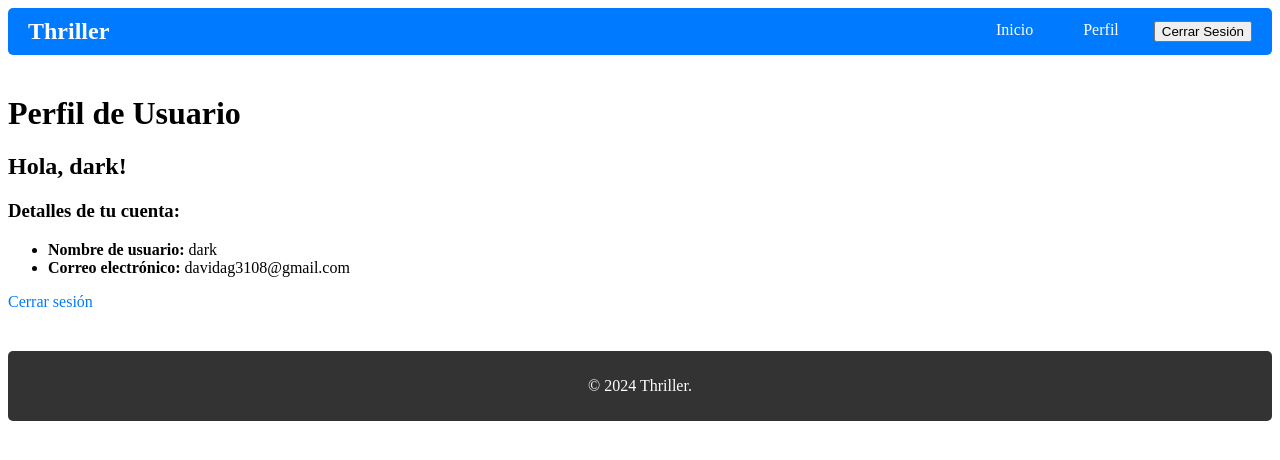
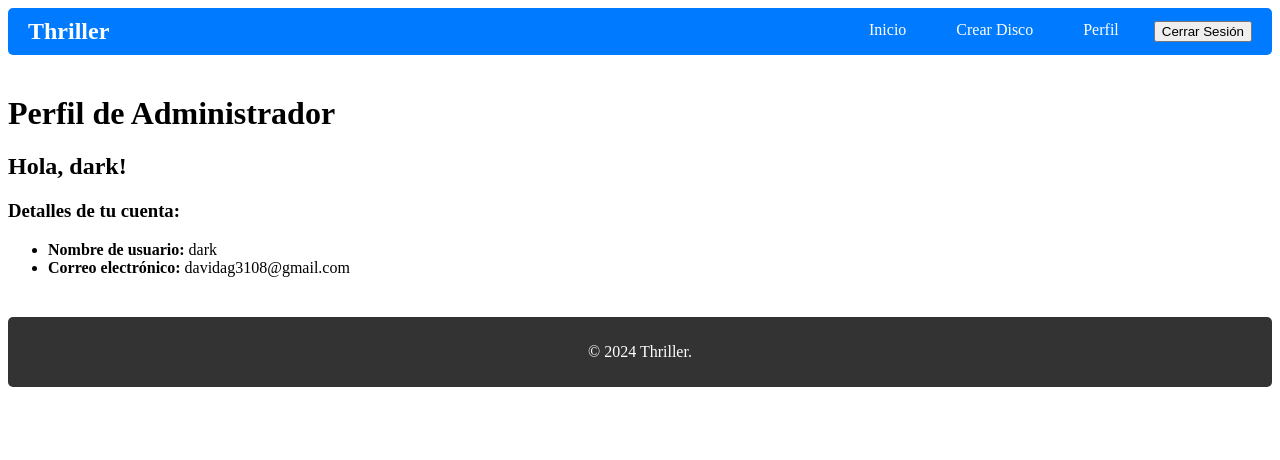
Before and after one commit to Davidag31/Proyecto-TopSoftware, a Django app: page /accounts/profile/ in a window 1280 px wide. Shown: the top 460 px of the page. Run offline with Django 5.2, Linux system fonts and the light colour scheme; a user stored in the database is signed in; data comes from the database, SQL or seed files in the repository; both versions use the stored data as it was after the commit.

Commit message:
Vista admin

```diff
--- a/thriller/store/templates/store/base.html
+++ b/thriller/store/templates/store/base.html
@@ -15,8 +15,11 @@
                 <ul>
                     <li><a href="{% url 'record_list' %}">Inicio</a></li>
                     {% if user.is_authenticated %}
-                    <li><a href="{% url 'profile' %}">Perfil</a></li>
-                        <form id="logout-form" action="{% url 'logout' %}" method="POST">
+                        {% if user.is_staff %}  <!-- Verifica si el usuario es admin -->
+                            <li><a href="{% url 'create_record' %}">Crear Disco</a></li>  <!-- Botón para crear disco -->
+                        {% endif %}
+                        <li><a href="{% url 'profile' %}">Perfil</a></li>
+                        <form id="logout-form" action="{% url 'logout' %}" method="POST" style="display: inline;">
                             {% csrf_token %}
                             <button type="submit">Cerrar Sesión</button>
                         </form>
--- a/thriller/store/templates/store/profile.html
+++ b/thriller/store/templates/store/profile.html
@@ -2,7 +2,12 @@
 
 {% block content %}
     <div class="container">
-        <h1>Perfil de Usuario</h1>
+        {% if user.is_staff %}
+            <h1>Perfil de Administrador</h1>
+        {% else %}
+            <h1>Perfil de Usuario</h1>
+        {% endif %}
+
         <h2>Hola, {{ user.username }}!</h2>
 
         <div class="profile-details">
@@ -15,7 +20,5 @@
                 {% endif %}
             </ul>
         </div>
-
-        <a href="{% url 'logout' %}">Cerrar sesión</a>
     </div>
 {% endblock %}
--- a/thriller/store/views.py
+++ b/thriller/store/views.py
@@ -1,5 +1,5 @@
 from django.shortcuts import render, get_object_or_404, redirect
-from django.contrib.auth.decorators import login_required
+from django.contrib.auth.decorators import login_required, user_passes_test
 from django.http import HttpResponse
 from .models import Record, ShoppingCart, CartItem, Order, UserProfile
 from .forms import RecordForm, CustomUserCreationForm
@@ -95,6 +95,8 @@ def mark_order_paid(request, order_id):
 
     return HttpResponse("El pedido ya fue pagado", status=400)
 
+@login_required
+@user_passes_test(lambda u: u.is_staff)  # Verifica si el usuario es un administrador
 def create_record(request):
     if request.method == 'POST':
         form = RecordForm(request.POST, request.FILES)
```
Also changed, not shown: thriller/db.sqlite3, thriller/media/record_images/ab67616d0000b27317f77fab7e8f18d5f9fee4a1.jpg (added), thriller/media/record_images/images_7SGoOgx.jpg (added), thriller/media/record_images/images_BgJ1iSJ.jpg (added), thriller/media/record_images/images_SklGQVs.jpg (added).
